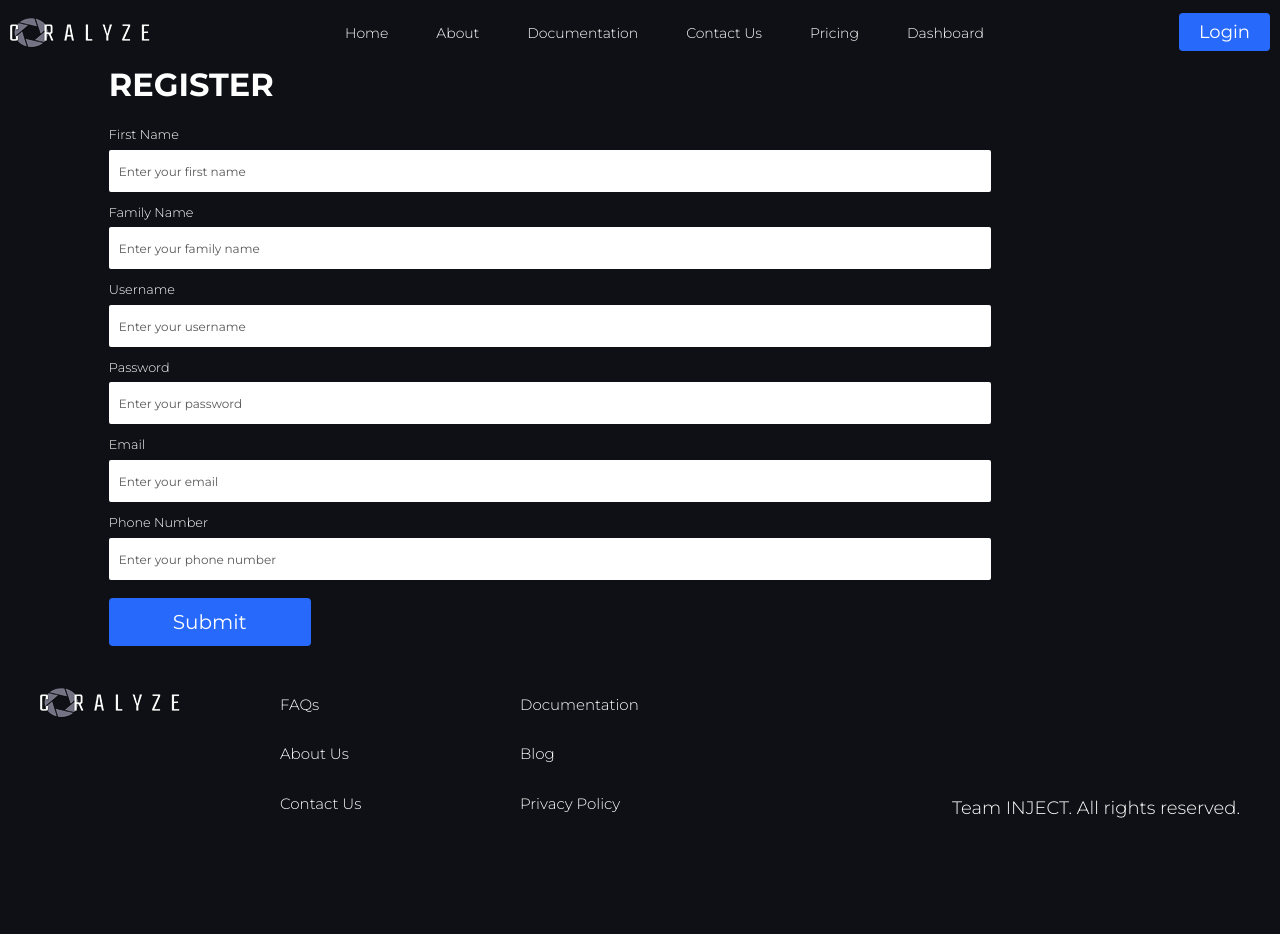
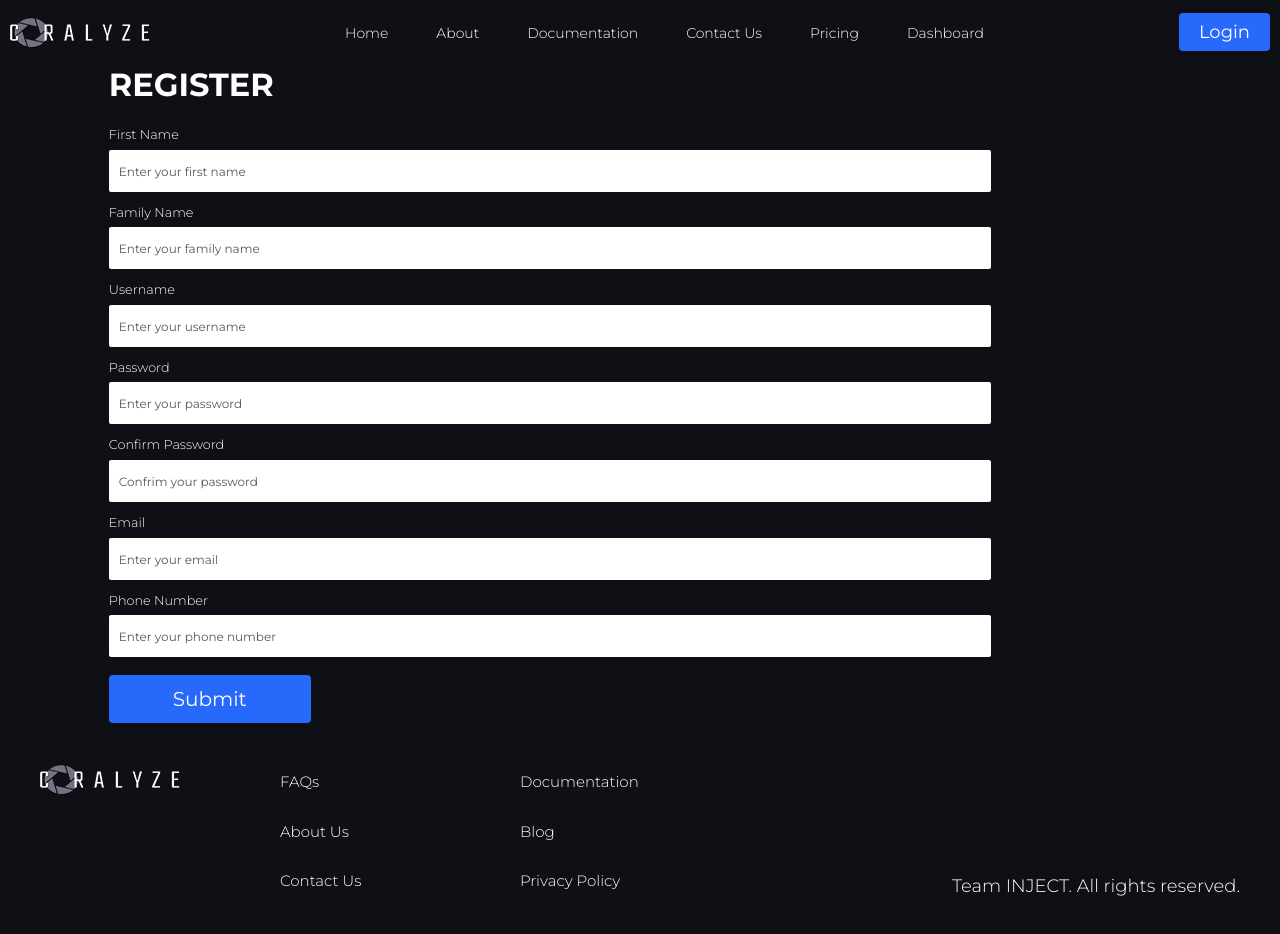
Before and after one commit to Chauster/Coralyze-Frontend, a React (Create React App) app: page /register in a window 1280 px wide. Shown: the top 934 px of the page. Before the commit the page ends 861 px from the top, so only its background shows below. Built offline with nearby package versions, Linux system fonts and the light colour scheme.

Commit message:
Update registerFormSection.js
Confirm password

```diff
--- a/src/components/Register/registerFormSection.js
+++ b/src/components/Register/registerFormSection.js
@@ -57,6 +57,18 @@ function registerFormSection() {
           />
         </div>
         <div className="form__inputs">
+          <label htmlFor="cpassword" className="form__label">
+            Confirm Password
+          </label>
+          <input
+            id="cpassword"
+            type="password"
+            name="cpassword"
+            className="form__input"
+            placeholder="Confrim your password"
+          />
+        </div>
+        <div className="form__inputs">
           <label htmlFor="email" className="form__label">
             Email
           </label>
```
